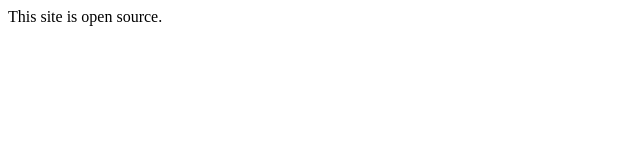
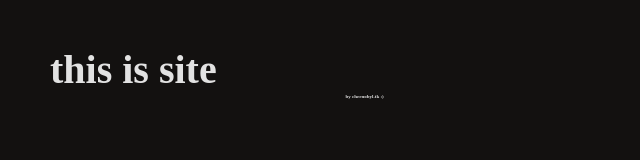
Before and after one commit to darkinapla/chernobyl.tk-chrnbl.tk, a plain HTML site: page index.html in a window 1280 px wide. Shown: the whole page, without its empty margins (0-640 px from the left). Drawn offline with Linux system fonts and the light colour scheme.

Commit message:
Update index.html

```diff
--- a/index.html
+++ b/index.html
@@ -1,3 +1,32 @@
-<div>
-        This site is open source.
-      </div>
+<!doctype html>
+<html>
+  <head>
+    <meta name="viewport" content="width=device-width, initial-scale=1">
+    <style type="text/css">
+    	.font {
+                font-family: Source Code Pro;
+                color: #ffffffe0;
+            }
+      b1 {
+    /* font-family: "Kameron",Georgia,serif;*/
+    position: absolute;
+    font-weight: 900;
+    font-size: 40px;
+    margin-top: 3%;
+    left: 50px;
+    	}
+      b2 {
+    /* font-family: "Kameron",Georgia,serif;*/
+    position: absolute;
+    font-weight: 900;
+    font-size: 5px;
+    margin-top: 6.7%;
+    left: 27%;
+    	}
+    </style>
+</head>
+<body bgcolor="#131110">
+  <div class="font">
+      <b1>this is site</b1>
+        <b2>by chernobyl.tk :)</b2></div>
+</body>
```
